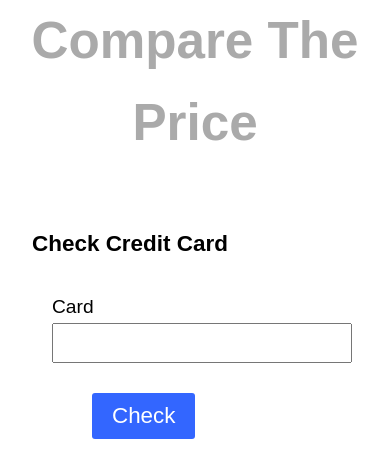
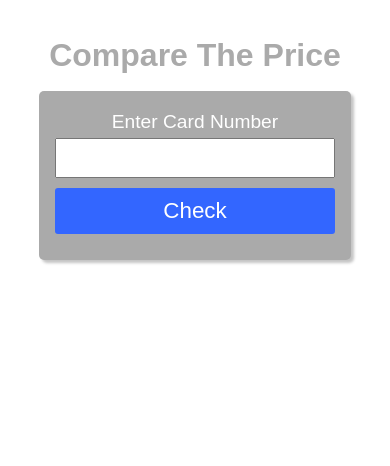
Before and after one commit to moein1/compare, a React app: page / in a window 390 px wide. Built offline with nearby package versions, Linux system fonts and the light colour scheme.

Commit message:
add some sass style

```diff
--- a/client/components/app.js
+++ b/client/components/app.js
@@ -92,7 +92,8 @@ export default class App extends React.Component{
      */
     handleChange(event){
         this.setState({
-            cardName : event.target.value
+            cardName : event.target.value,
+            result :''
         })
 
     }
@@ -107,10 +108,9 @@ export default class App extends React.Component{
               <h1>Compare The Price</h1>
             </header>
             <section>
-              <h3>Check Credit Card</h3>
               <div className="main">
                 <div className="form-group">
-                 <label>Card</label>
+                 <label>Enter Card Number</label>
                  <input type="number"
                  value={this.state.cardName}
                  className="form-control"
--- a/client/sass/layout/_header.scss
+++ b/client/sass/layout/_header.scss
@@ -1,7 +1,6 @@
 header{
     text-align: center;
-    font-size: 1.6rem;
-    h1{
-        color: $gray-color;
-    }
+    font-size: 1.4rem;
+    color: $gray-color;
+    margin-top: 30px;
 }
--- /dev/null
+++ b/client/sass/layout/_mobile.scss
@@ -0,0 +1,11 @@
+@media (max-width:760px){
+    header{
+     font-size: 1rem;
+    }
+    section{
+        width:80%;
+        .result{
+            font-size: 1rem;
+        }
+    }
+}
--- a/client/sass/layout/_section.scss
+++ b/client/sass/layout/_section.scss
@@ -1,31 +1,38 @@
 section{
-    padding: 2rem;
-    margin: 30px auto;
+    width: 50%;
+    padding: 1rem;
+    margin: 10px auto;
+    text-align: center;
+    background: $gray-color;
+    color: $white-color;
+    border-radius: 5px;
+    box-shadow: 3px 3px 3px lighten($gray-color, 10%);
     .main{
-        margin:30px auto;
         .form-group{
-            margin: 20px;
+            label{
+                display: block;
+            }
             .form-control{
-                width: 300px;
+                width: 100%;;
                 height: 40px;
                 padding: 4px;
                 font-size: 1.3rem;
             }
         }
         .btn{
-            cursor: pointer;
-            margin: 10px 0 10px 60px;
+            margin: 10px 0;
             padding: 10px 20px;
             font-size: 1.4rem;
             border: 0;
             border-radius: 3px;
             background: $blue-color;
             color: $white-color;
+            width: 100%;
         }
         .result{
-            color: $gray-color;
-            margin:0 40px;
-            font-size: 1.6rem;
+            margin:20 0;
+            font-size: 1.4rem;
+            text-align: left;
         }
     }
 }
--- a/client/sass/main.scss
+++ b/client/sass/main.scss
@@ -2,3 +2,4 @@
 @import "base/main";
 @import "layout/header";
 @import "layout/section";
+@import "layout/mobile";
```
